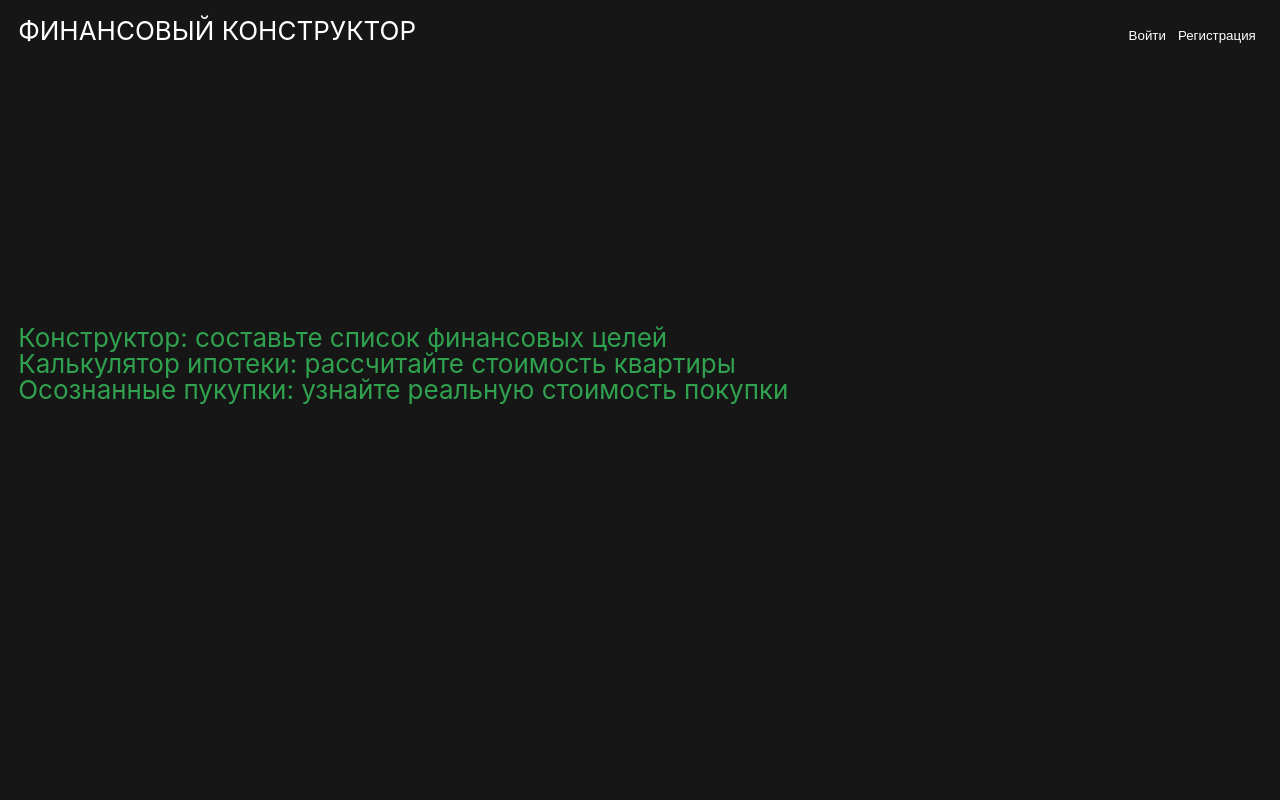
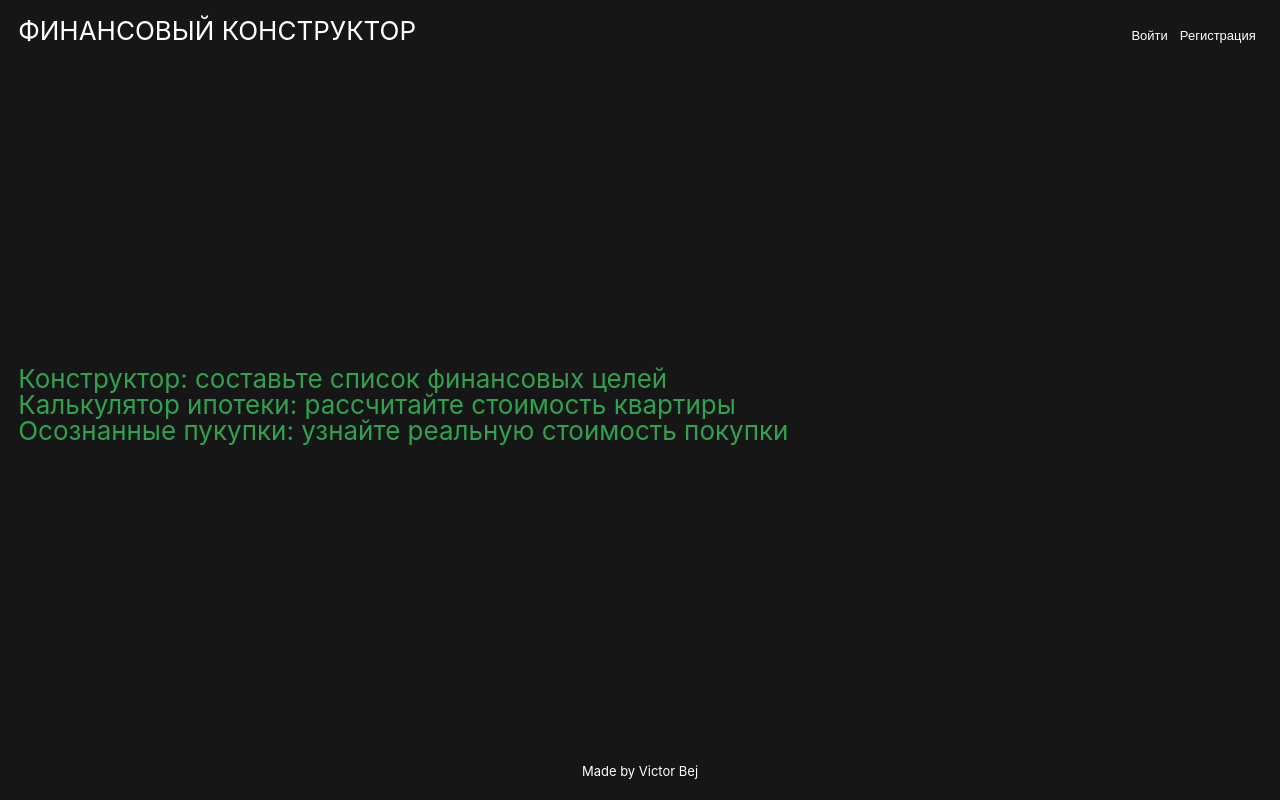
Before and after one commit to victorbej/finance-frontend, a React (Create React App) app: page /tools in a window 1280 px wide. Built offline with nearby package versions, Linux system fonts and the light colour scheme.

Commit message:
footer component

```diff
--- a/src/components/App/App.js
+++ b/src/components/App/App.js
@@ -1,11 +1,13 @@
 import './App.scss';
 import Header from '../Header/Header';
 import Tools from '../Tools/Tools';
+import Footer from '../Footer/Footer';
 function App() {
   return (
     <div className="App">
       <Header />
       <Tools />
+      <Footer />
     </div>
   );
 }
--- a/src/components/App/App.scss
+++ b/src/components/App/App.scss
@@ -1,3 +1,7 @@
 .App {
   margin: 0.7em;
+  display: flex;
+  min-height: 95vh;
+  flex-direction: column;
+  justify-content: space-between;
 }
--- /dev/null
+++ b/src/components/Footer/Footer.js
@@ -0,0 +1,11 @@
+import './Footer.scss';
+
+function Footer() {
+    return (
+        <footer className="footer">
+            <p className="footer__author">Made by Victor Bej</p>
+        </footer>
+    );
+}
+
+export default Footer;
--- /dev/null
+++ b/src/components/Footer/Footer.scss
@@ -0,0 +1,8 @@
+.footer {
+  position: relative;
+  text-align: center;
+  &__author {
+    color: #ffffff;
+    font-size: .5em;
+  }
+}
--- a/src/components/Header/Header.scss
+++ b/src/components/Header/Header.scss
@@ -13,6 +13,7 @@
     color: #ffffff;
     transition: all ease-in-out 0.4s;
     cursor: pointer;
+    font-size: .5em;
     &:hover {
       -webkit-transform: translateY(-3px);
       transform: translateY(-3px);
--- a/src/components/Tools/Tools.scss
+++ b/src/components/Tools/Tools.scss
@@ -4,7 +4,6 @@
     display: flex;
     flex-direction: column;
     justify-content: center;
-    min-height: 80vh;
   }
   &__item {
     text-decoration: none;
--- a/src/index.scss
+++ b/src/index.scss
@@ -1,9 +1,9 @@
-@import './reset.scss';
+@import "./reset.scss";
 
 body {
   margin: 0;
-  font-family: -apple-system, BlinkMacSystemFont, 'Segoe UI', 'Roboto', 'Oxygen',
-    'Ubuntu', 'Cantarell', 'Fira Sans', 'Droid Sans', 'Helvetica Neue',
+  font-family: -apple-system, BlinkMacSystemFont, "Segoe UI", "Roboto", "Oxygen",
+    "Ubuntu", "Cantarell", "Fira Sans", "Droid Sans", "Helvetica Neue",
     sans-serif;
   -webkit-font-smoothing: antialiased;
   -moz-osx-font-smoothing: grayscale;
@@ -12,13 +12,19 @@ body {
   -moz-text-size-adjust: 100%;
   text-rendering: optimizeLegibility;
   background-color: #161616;
-  max-height: 100vh;
   font-size: calc(10px + 2vmin);
   color: white;
   margin: auto;
 }
 
+#root {
+  min-height: 100vh;
+  display: flex;
+  flex-direction: column;
+  justify-content: space-between;
+}
+
 code {
-  font-family: source-code-pro, Menlo, Monaco, Consolas, 'Courier New',
+  font-family: source-code-pro, Menlo, Monaco, Consolas, "Courier New",
     monospace;
 }
```
